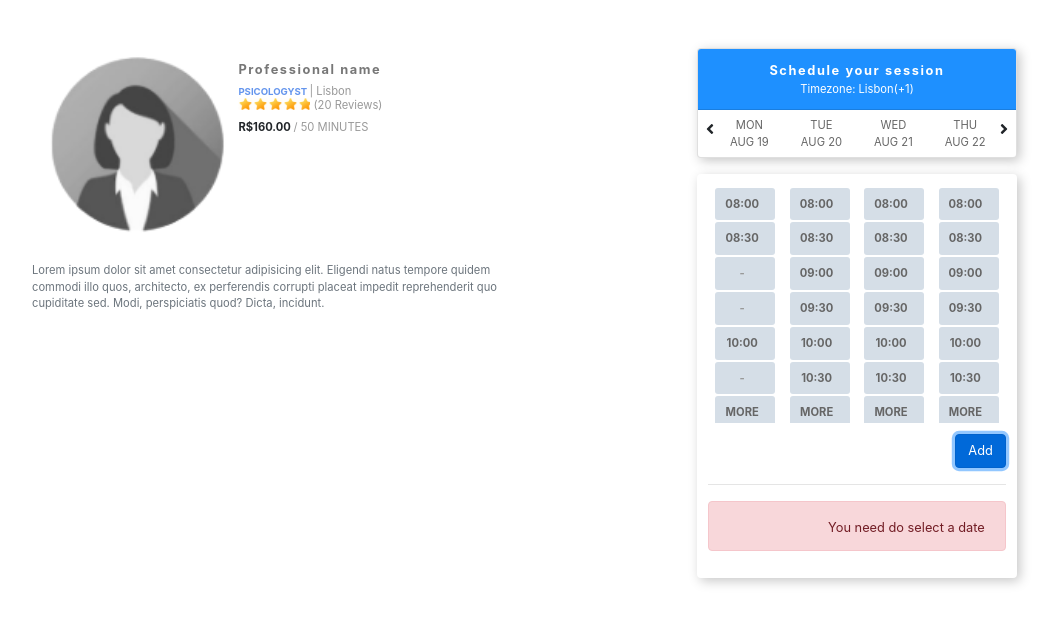
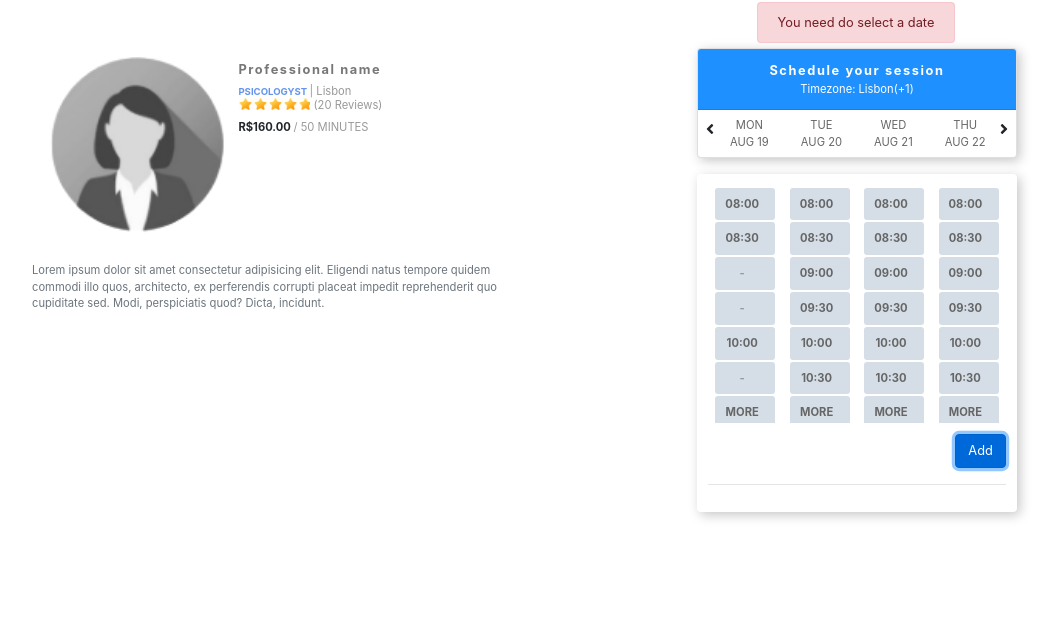
Before and after one commit to notreniev/zk-challenge, an Angular app: page /home in a window 1280 px wide. Both pictures are taken after a click on the button "Add". Shown: the top 624 px of the page, without its empty margins (68-1123 px from the left). Built offline with nearby package versions, Linux system fonts and the light colour scheme.

Commit message:
A few final adjustments in layout

```diff
--- a/src/app/schedule/schedule.component.css
+++ b/src/app/schedule/schedule.component.css
@@ -151,3 +151,12 @@
     font-size: 0.8rem;
     color: #666;
 }
+
+.alerts-area {
+    position: absolute;
+    top: 0px;
+    z-index: 1;
+    width: 100%;
+    text-align: center;
+    margin: -7% 1rem 0 -1rem;
+}
--- a/src/app/schedule/schedule.component.html
+++ b/src/app/schedule/schedule.component.html
@@ -1,3 +1,9 @@
+<div class="alerts-area">
+    <small class="alert alert-danger" *ngIf="alert.danger">{{alert.danger}}</small>
+    <small class="alert alert-success" *ngIf="alert.success">{{alert.success}}</small>
+</div>
+
+<div style="z-index: -1;">
     <div class="card">
         <div class="card-header">
             <div class="schedule-title">{{ schedule.header }}</div>
@@ -87,13 +93,8 @@
                     </div>
                 </div>
 
-            <div class="alert alert-danger" *ngIf="alert.danger">
-                <small>{{alert.danger}}</small>
-            </div>
-            <div class="alert alert-success" *ngIf="alert.success">
-                <small>{{alert.success}}</small>
             </div>
 
         </div>
-
     </div>
+</div>
```
Lines whose indentation alone changed are shown as unchanged.
